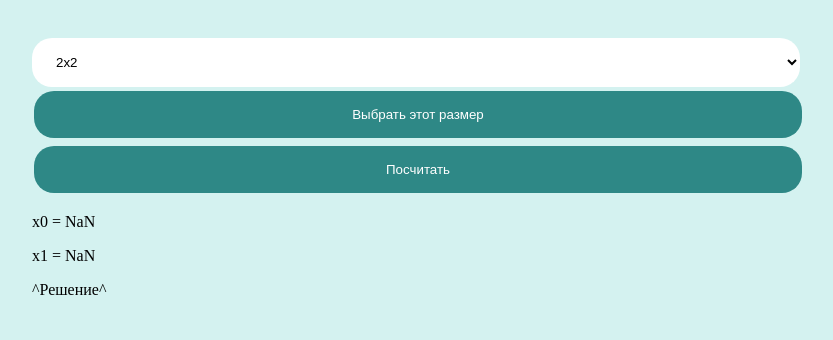
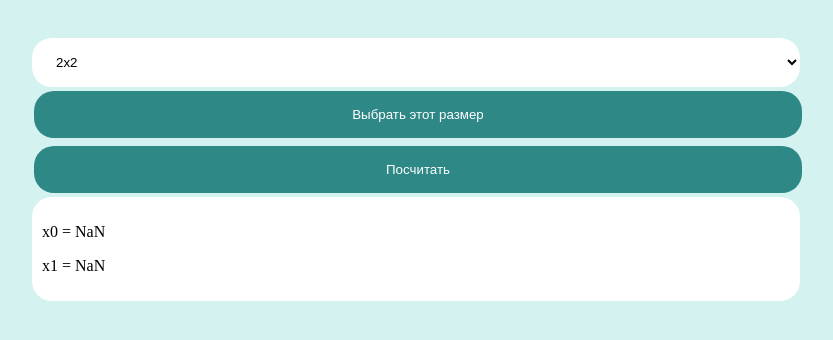
Before and after one commit to Slimenion/method-Gausa-js, a plain HTML site: page index.html in a window 1280 px wide. Both pictures are taken after a click on the button "Посчитать". Shown: the whole page, without its empty margins (224-1057 px from the left). Drawn offline with Linux system fonts and the light colour scheme.

Commit message:
Update css

```diff
--- a/mobile.css
+++ b/mobile.css
@@ -54,3 +54,7 @@ select {
     display: flex;
     justify-content: space-around;
 }
+.answer {
+    background-color: #ffffff;
+    padding: 10px;
+}
--- a/script.js
+++ b/script.js
@@ -268,19 +268,21 @@ $("#calculateButton").click(function () {
     if (
         FindX(B) == "Либо решений не существует, либо их бесконечное множество."
     ) {
-        var $answer = $("<p>" + FindX(B) + "</p>");
+        var $answer = $(`<div class="answer"><p>` + FindX(B) + `</p></div>`);
         $answer.appendTo(".matrixCalc");
     } else {
         var $answer = $(FindX(B));
         var $myNewElement = [];
+        var $totalAnswer = `<div class="answer">`;
         for (var i = 0; i < B.length; i++) {
-            $myNewElement[i] = $("<p> x" + i + " = " + $answer[i] + "</p>");
+            $myNewElement[i] = "<p> x" + i + " = " + $answer[i] + "</p>";
         }
         for (var i = 0; i < B.length; i++) {
-            $myNewElement[i].appendTo(".matrixCalc");
+            $totalAnswer = $totalAnswer + $myNewElement[i];
         }
-        $myNewElement = $("<p>^Решение^</p>");
-        $myNewElement.appendTo(".matrixCalc");
+        $totalAnswer = $totalAnswer + "</div>";
+        $totalAnswer = $($totalAnswer);
+        $totalAnswer.appendTo(".matrixCalc");
     }
     B = [];
 });
--- a/style.css
+++ b/style.css
@@ -57,3 +57,8 @@ select {
     display: flex;
     justify-content: space-around;
 }
+.answer {
+    background-color: #ffffff;
+    border-radius: 20px;
+    padding: 10px;
+}
```
